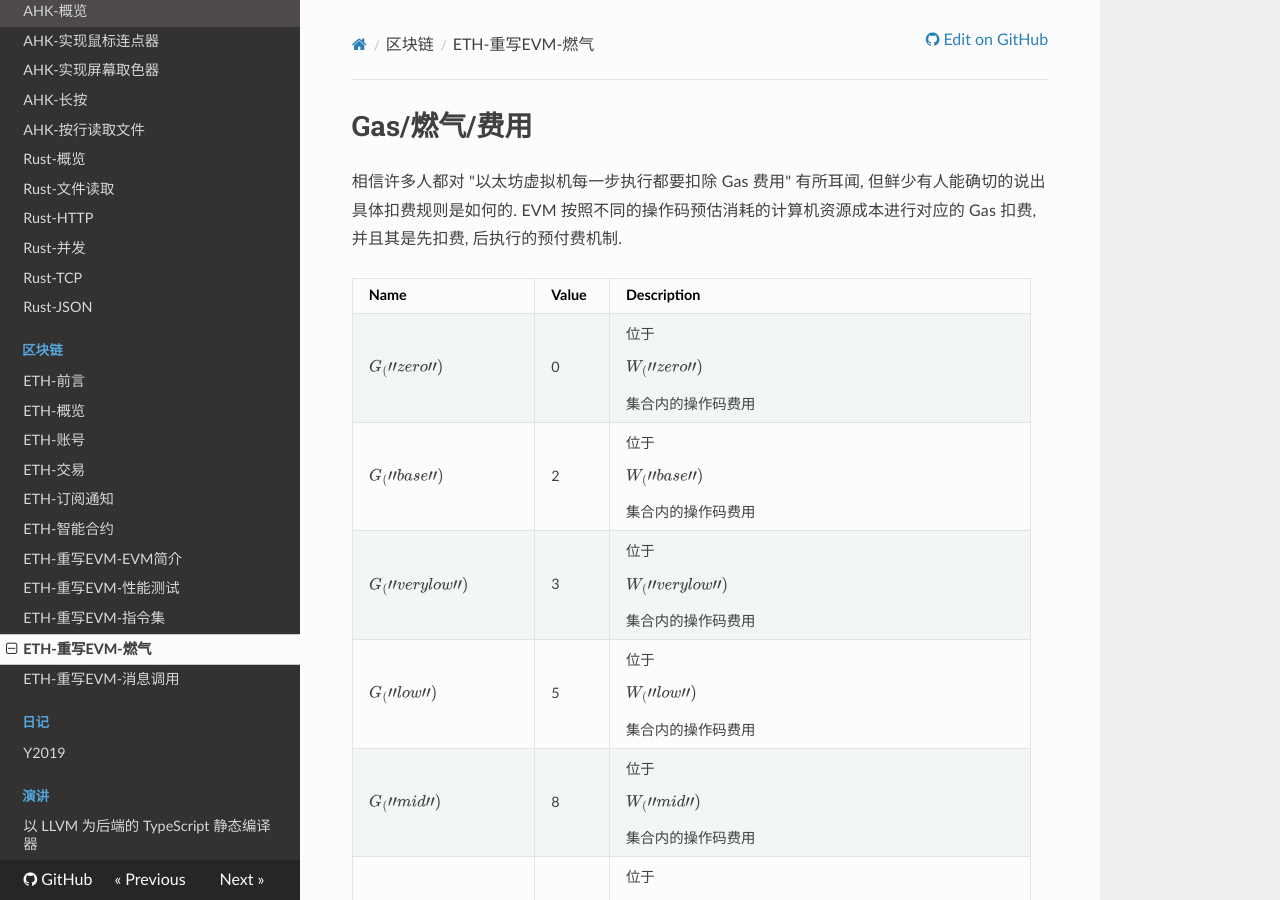
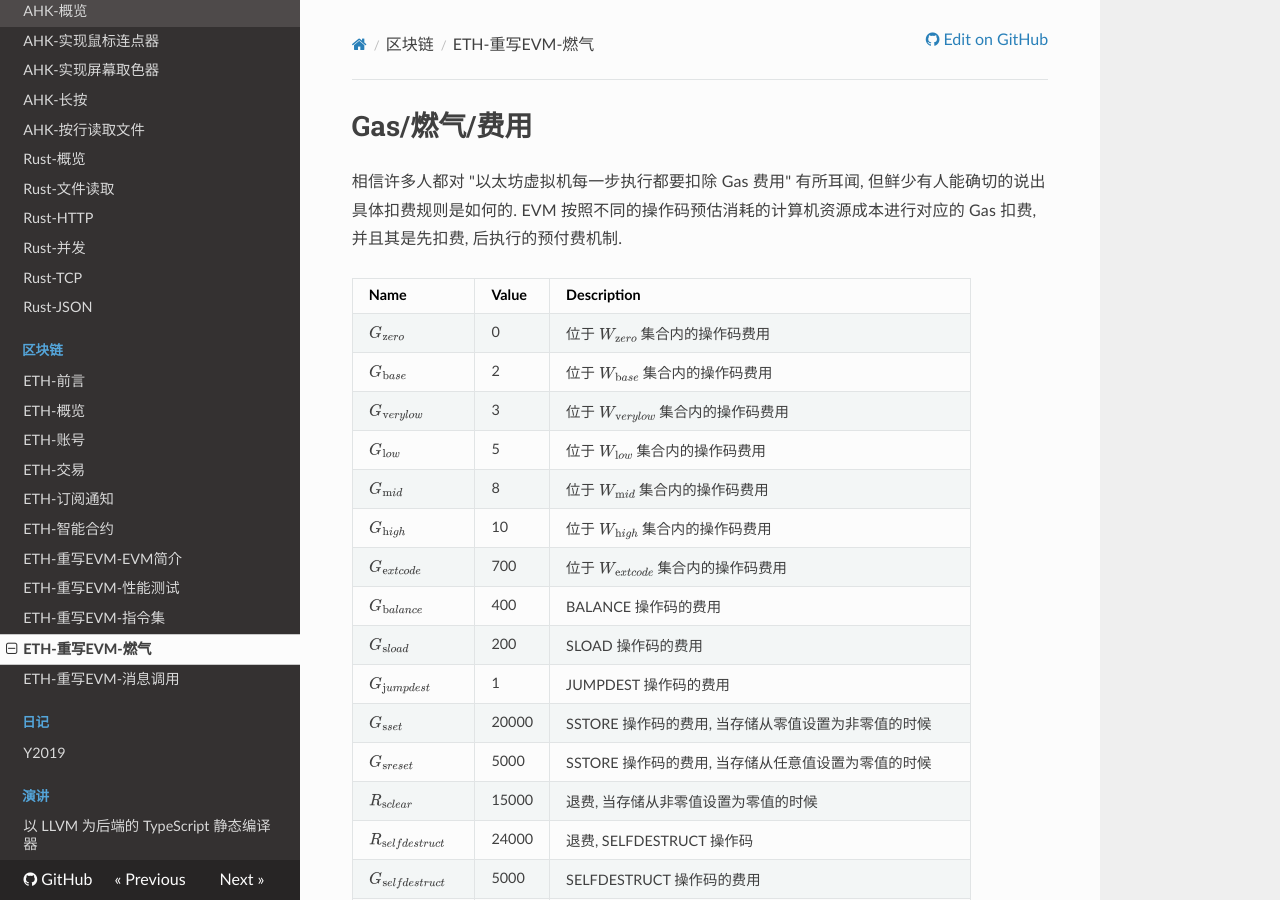
Before and after one commit to mohanson/accu, an MkDocs documentation site: the page built from docs/content/blockchain/eth/evm/fee.md, in a window 1280 px wide and 900 px high. Built offline with MkDocs 1.6.1, drawn with Linux system fonts in a browser that asks for light colours; nearby versions of some CDN libraries; some of the changed text lies outside the part shown.

Commit message:
2019-10-28 19:25:53

```diff
--- a/docs/content/blockchain/eth/evm/fee.md
+++ b/docs/content/blockchain/eth/evm/fee.md
@@ -4,70 +4,72 @@
 
 | Name                    | Value | Description                           |
 |-------------------------|-------|---------------------------------------|
-| $$G_("zero")$$          | 0     | 位于 $$W_("zero")$$ 集合内的操作码费用           |
-| $$G_("base")$$          | 2     | 位于 $$W_("base")$$ 集合内的操作码费用           |
-| $$G_("verylow")$$       | 3     | 位于 $$W_("verylow")$$ 集合内的操作码费用        |
-| $$G_("low")$$           | 5     | 位于 $$W_("low")$$ 集合内的操作码费用            |
-| $$G_("mid")$$           | 8     | 位于 $$W_("mid")$$ 集合内的操作码费用            |
-| $$G_("high")$$          | 10    | 位于 $$W_("high")$$ 集合内的操作码费用           |
-| $$G_("extcode")$$       | 700   | 位于 $$W_("extcode")$$ 集合内的操作码费用        |
-| $$G_("balance")$$       | 400   | BALANCE 操作码的费用                        |
-| $$G_("sload")$$         | 200   | SLOAD 操作码的费用                          |
-| $$G_("jumpdest")$$      | 1     | JUMPDEST 操作码的费用                       |
-| $$G_("sset")$$          | 20000 | SSTORE 操作码的费用, 当存储从零值设置为非零值的时候        |
-| $$G_("sreset")$$        | 5000  | SSTORE 操作码的费用, 当存储从任意值设置为零值的时候        |
-| $$R_("sclear")$$        | 15000 | 退费, 当存储从非零值设置为零值的时候                   |
-| $$R_("selfdestruct")$$  | 24000 | 退费, SELFDESTRUCT 操作码                  |
-| $$G_("selfdestruct")$$  | 5000  | SELFDESTRUCT 操作码的费用                   |
-| $$G_("create")$$        | 32000 | CREATE 操作码的费用                         |
-| $$G_("codedeposit")$$   | 200   | CREATE 操作码将代码存入世界状态需要为每字节支付的费用        |
-| $$G_("call")$$          | 700   | CALL 操作码的费用                           |
-| $$G_("callvalue")$$     | 9000  | 作为 CALL 操作的一部分, 支付非零值传输               |
-| $$G_("callstipend")$$   | 2300  | 对于非零值转移，从 $$G_("call")$$ 值中减去被调用合约的津贴 |
-| $$G_("newaccount")$$    | 25000 | CALL 或 SELFDESTRUCT 操作码创建新账号的费用       |
-| $$G_("exp")$$           | 10    | EXP 操作码的费用                            |
-| $$G_("expbyte")$$       | 50    | EXP 操作码指数部分每有效 bit 的费用                |
-| $$G_("memory")$$        | 3     | 扩容内存的费用, 按 word 计算                    |
-| $$G_("txcreate")$$      | 32000 | 创建合约的花费, 在 Homestead 阶段之后             |
-| $$G_("txdatazero")$$    | 4     | 交易中每一个零字节的费用                          |
-| $$G_("txdatanonzero")$$ | 68    | 交易中每一个非零字节的费用                         |
-| $$G_("transaction")$$   | 21000 | 每个交易的费用.                              |
-| $$G_("log")$$           | 375   | LOG 操作码的费用                            |
-| $$G_("logdata")$$       | 8     | LOG 操作码为每一个字节数据的费用                    |
-| $$G_("logtopic")$$      | 375   | LOG 操作码为每一个 Topic 的费用                 |
-| $$G_("sha3")$$          | 30    | SHA3 操作码的费用                           |
-| $$G_("sha3word")$$      | 6     | SHA3 操作码的费用, 按 word 的计算               |
-| $$G_("copy")$$          | 3     | COPY 操作码的费用, 按 word 计算                |
-| $$G_("blockhash")$$     | 20    | BLOCKHASH 操作码的费用                      |
-| $$G_("quaddivisor")$$   | 100   | 指数模数预编译契约的输入大小的二次系数                   |
+| $G_{\text zero}$          | 0     | 位于 $W_{\text zero}$ 集合内的操作码费用           |
+| $G_{\text base}$          | 2     | 位于 $W_{\text base}$ 集合内的操作码费用           |
+| $G_{\text verylow}$       | 3     | 位于 $W_{\text verylow}$ 集合内的操作码费用        |
+| $G_{\text low}$           | 5     | 位于 $W_{\text low}$ 集合内的操作码费用            |
+| $G_{\text mid}$           | 8     | 位于 $W_{\text mid}$ 集合内的操作码费用            |
+| $G_{\text high}$          | 10    | 位于 $W_{\text high}$ 集合内的操作码费用           |
+| $G_{\text extcode}$       | 700   | 位于 $W_{\text extcode}$ 集合内的操作码费用        |
+| $G_{\text balance}$       | 400   | BALANCE 操作码的费用                        |
+| $G_{\text sload}$         | 200   | SLOAD 操作码的费用                          |
+| $G_{\text jumpdest}$      | 1     | JUMPDEST 操作码的费用                       |
+| $G_{\text sset}$          | 20000 | SSTORE 操作码的费用, 当存储从零值设置为非零值的时候        |
+| $G_{\text sreset}$        | 5000  | SSTORE 操作码的费用, 当存储从任意值设置为零值的时候        |
+| $R_{\text sclear}$        | 15000 | 退费, 当存储从非零值设置为零值的时候                   |
+| $R_{\text selfdestruct}$  | 24000 | 退费, SELFDESTRUCT 操作码                  |
+| $G_{\text selfdestruct}$  | 5000  | SELFDESTRUCT 操作码的费用                   |
+| $G_{\text create}$        | 32000 | CREATE 操作码的费用                         |
+| $G_{\text codedeposit}$   | 200   | CREATE 操作码将代码存入世界状态需要为每字节支付的费用        |
+| $G_{\text call}$          | 700   | CALL 操作码的费用                           |
+| $G_{\text callvalue}$     | 9000  | 作为 CALL 操作的一部分, 支付非零值传输               |
+| $G_{\text callstipend}$   | 2300  | 对于非零值转移，从 $G_{\text call}$ 值中减去被调用合约的津贴 |
+| $G_{\text newaccount}$    | 25000 | CALL 或 SELFDESTRUCT 操作码创建新账号的费用       |
+| $G_{\text exp}$           | 10    | EXP 操作码的费用                            |
+| $G_{\text expbyte}$       | 50    | EXP 操作码指数部分每有效 bit 的费用                |
+| $G_{\text memory}$        | 3     | 扩容内存的费用, 按 word 计算                    |
+| $G_{\text txcreate}$      | 32000 | 创建合约的花费, 在 Homestead 阶段之后             |
+| $G_{\text txdatazero}$    | 4     | 交易中每一个零字节的费用                          |
+| $G_{\text txdatanonzero}$ | 68    | 交易中每一个非零字节的费用                         |
+| $G_{\text transaction}$   | 21000 | 每个交易的费用.                              |
+| $G_{\text log}$           | 375   | LOG 操作码的费用                            |
+| $G_{\text logdata}$       | 8     | LOG 操作码为每一个字节数据的费用                    |
+| $G_{\text logtopic}$      | 375   | LOG 操作码为每一个 Topic 的费用                 |
+| $G_{\text sha3}$          | 30    | SHA3 操作码的费用                           |
+| $G_{\text sha3word}$      | 6     | SHA3 操作码的费用, 按 word 的计算               |
+| $G_{\text copy}$          | 3     | COPY 操作码的费用, 按 word 计算                |
+| $G_{\text blockhash}$     | 20    | BLOCKHASH 操作码的费用                      |
+| $G_{\text quaddivisor}$   | 100   | 指数模数预编译契约的输入大小的二次系数                   |
 
 其中:
 
-- $$W_("zero")$$ = {STOP, RETURN, REVERT}
-- $$W_("base")$$ = {ADDRESS, ORIGIN, CALLER, CALLVALUE, CALLDATASIZE, CODESIZE, GASPRICE, COINBASE, TIMESTAMP, NUMBER, DIFFICULTY, GASLIMIT, RETURNDATASIZE, POP, PC, MSIZE, GAS}
-- $$W_("verylow")$$ = {ADD, SUB, NOT, LT, GT, SLT, SGT, EQ, ISZERO, AND, OR, XOR, BYTE, CALLDATALOAD, MLOAD, MSTORE, MSTORE8, PUSH*, DUP*, SWAP*}
-- $$W_("low")$$ = {MUL, DIV, SDIV, MOD, SMOD, SIGNEXTEND}
-- $$W_("mid")$$ = {ADDMOD, MULMOD, JUMP}
-- $$W_("high")$$ = {JUMPI}
-- $$W_("extcode")$$ = {EXTCODESIZE}
+- $W_{\text zero}$ = {STOP, RETURN, REVERT}
+- $W_{\text base}$ = {ADDRESS, ORIGIN, CALLER, CALLVALUE, CALLDATASIZE, CODESIZE, GASPRICE, COINBASE, TIMESTAMP, NUMBER, DIFFICULTY, GASLIMIT, RETURNDATASIZE, POP, PC, MSIZE, GAS}
+- $W_{\text verylow}$ = {ADD, SUB, NOT, LT, GT, SLT, SGT, EQ, ISZERO, AND, OR, XOR, BYTE, CALLDATALOAD, MLOAD, MSTORE, MSTORE8, PUSH*, DUP*, SWAP*}
+- $W_{\text low}$ = {MUL, DIV, SDIV, MOD, SMOD, SIGNEXTEND}
+- $W_{\text mid}$ = {ADDMOD, MULMOD, JUMP}
+- $W_{\text high}$ = {JUMPI}
+- $W_{\text extcode}$ = {EXTCODESIZE}
 
 内存的花费比较有意思, EVM 中内存花费是指数上升的, 也就是说你使用 1024 字节的内存和 1024 * 1024 字节的内存花费并不是 1024 倍, 而是一个指数倍关系.
 
 $$
-C_("mem")(a) -= G_("memory") * a + frac{a^2}{512}
+C_{\text mem}(a) = G_{\text memory} * a + \frac{a^2}{512}
 $$
 
 其中 a 是以 word 计算的内存大小. 假设一个操作码的执行过程中对内存进行了扩容, 则它实际需要花费的 Gas 是:
 
 $$
-G_("mem") = C_("mem")^' - C_("mem")
+G_{\text mem} = C_{\text mem}^\prime - C_{\text mem}
 $$
 
 # 举个栗子
 
 **例(1)**: 假设当前内存消耗为 16 word, 使用 MSTORE 操作码对内存扩容为 32 word, 求该步需要消耗的 Gas.
 
-$$G = G_("verylow") + C_("mem")(32) - C_("mem")(16) = 3 + 98 - 48 = 53$$
+$$
+G = G_{\text verylow} + C_{\text mem}(32) - C_{\text mem}(16) = 3 + 98 - 48 = 53
+$$
 
 **例(2)**: 求执行 EVM 字节码 "0x601060005260206000f3" 所消耗的 Gas.
 
```
Also changed, not shown: docs/content/blockchain/eth/evm/instruction.md (+7 -7 lines), docs/content/blockchain/eth/prefix.md (+2 -2 lines).
